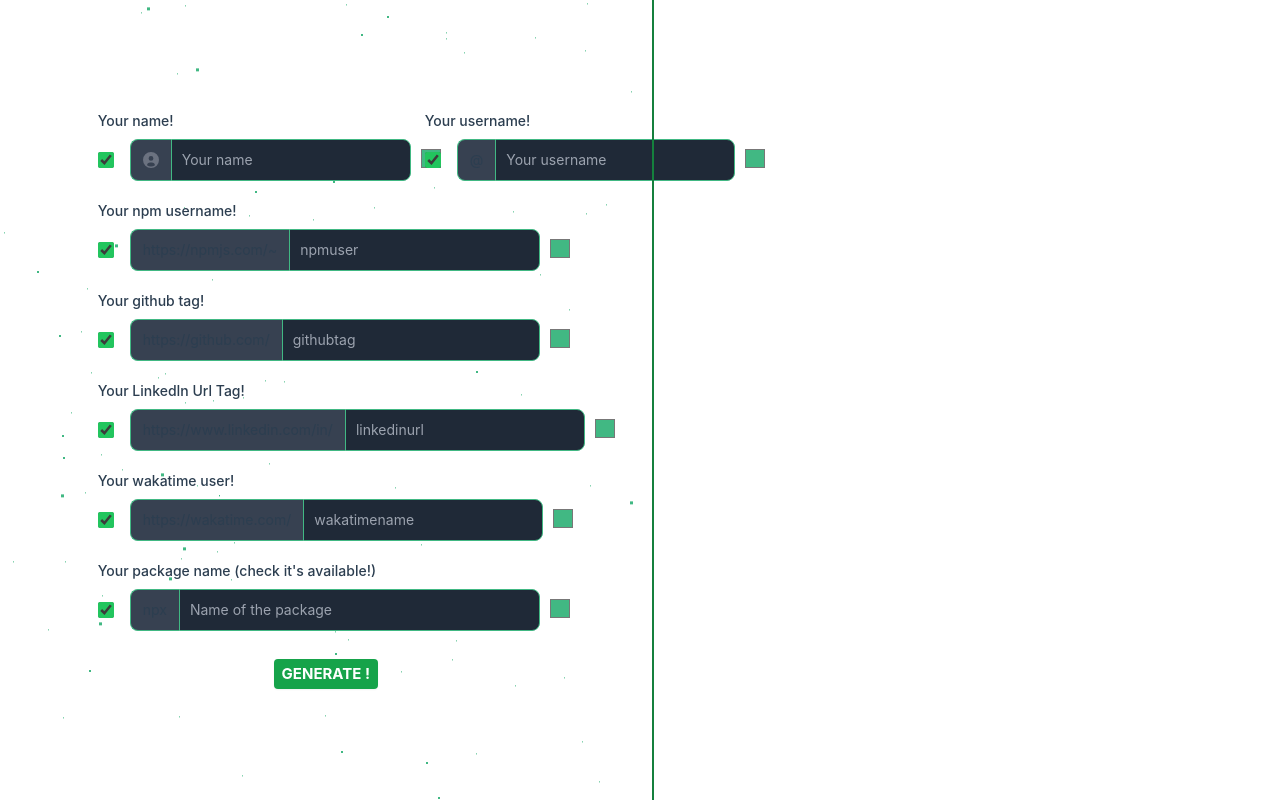
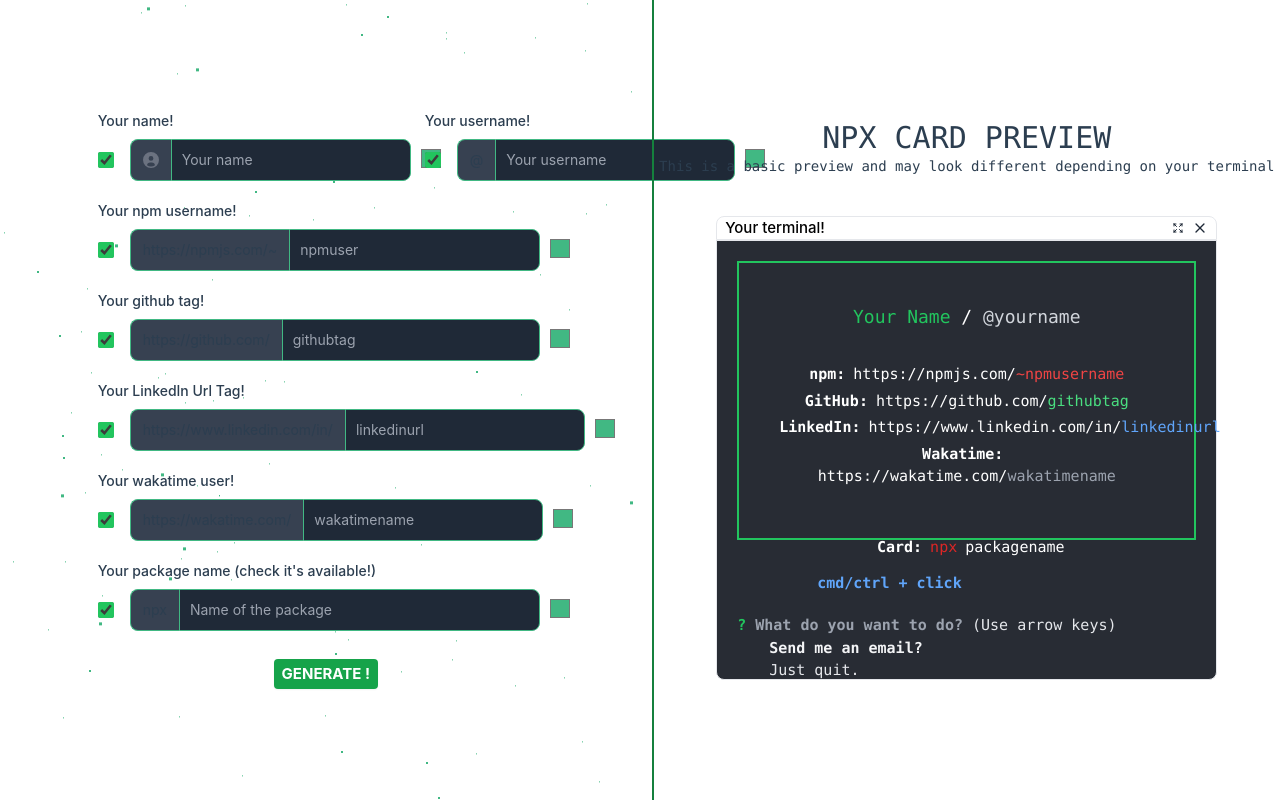
Before and after one commit to GarriguesN/npmcards-generator, a Vue app: page / in a window 1280 px wide. Built offline with nearby package versions, Linux system fonts and the light colour scheme.

Commit message:
"Added Preview component and integrated it into HomeView, updated HTML and CSS for terminal-like preview"

```diff
--- a/src/components/Preview.vue
+++ b/src/components/Preview.vue
@@ -0,0 +1,59 @@
+<template>
+    <div class="border w-[80%] flex justify-between items-center rounded-t-lg bg-white text-black font-medium pr-">
+        <p class="pl-2 font-medium flex items-center">Your terminal!</p>
+        <div class="flex space-x-2 items-center pr-2">
+
+            <svg class="w-3 h-3 text-gray-800 hover:rounded-full hover:bg-blue-500 hover:p-0.5 hover:text-white cursor-pointer" aria-hidden="true" xmlns="http://www.w3.org/2000/svg" width="24" height="24" fill="none" viewBox="0 0 24 24">
+                <path stroke="currentColor" stroke-linecap="round" stroke-linejoin="round" stroke-width="2" d="M8 4H4m0 0v4m0-4 5 5m7-5h4m0 0v4m0-4-5 5M8 20H4m0 0v-4m0 4 5-5m7 5h4m0 0v-4m0 4-5-5"/>
+            </svg>
+            <svg class="w-4 h-4 text-gray-800 hover:rounded-full hover:bg-red-500 hover:p-1 hover:text-white cursor-pointer" aria-hidden="true" xmlns="http://www.w3.org/2000/svg" width="24" height="24" fill="none" viewBox="0 0 24 24">
+                <path stroke="currentColor" stroke-linecap="round" stroke-linejoin="round" stroke-width="2" d="M6 18 17.94 6M18 18 6.06 6"/>
+            </svg>
+        </div>
+    </div>
+
+     <div class="p-5 w-[80%] h-[55%] text-center bg-[#282C34] border text-white rounded-b-lg font-mono">
+        <div class="p-10 border-green-500 border-2 h-[70%]">
+            <h1 class="text-lg font-medium"><span class="font-medium text-green-500">Your Name</span> / <span class="font-medium text-gray-300">@yourname</span></h1>
+            <ul class="mt-8 space-y-1">
+                <li>
+                    <p><strong class="mr-2">npm:</strong>https://npmjs.com/<span class="text-red-500">~npmusername</span></p>
+                </li>
+                <li>
+                    <p><strong class="mr-2">GitHub:</strong>https://github.com/<span class="text-green-400">githubtag</span></p>
+                </li>
+                <li>
+                    <p><strong class="mr-2">LinkedIn:</strong>https://www.linkedin.com/in/<span class="text-blue-400">linkedinurl</span></p>
+                </li>
+                <li>
+                    <p><strong class="mr-2">Wakatime:</strong> https://wakatime.com/<span class="text-gray-400">wakatimename</span></p>
+                </li>
+            </ul>
+
+            <p class="mt-12"><strong class="m-2">Card:</strong><span class="text-red-600">npx</span><span class="ml-2 ">packagename</span></p>
+        </div>
+
+        <div class="flex mt-8 ml-20">
+            <p class="font-bold text-blue-400 ">cmd/ctrl + click</p>
+        </div>
+        <div class="flex mt-5">
+            <p class="font-bold text-gray-400 "><span class="font-bold text-green-500">?</span> What do you want to do? <span class="text-gray-200">(Use arrow keys)</span></p>
+        </div>
+        <div class="flex">
+            <ul class="ml-8">
+                <li>
+                    <p class="text-gray-100 font-bold">Send me an email?</p>
+                </li>
+                <li>
+                    <p class="text-left text-gray-200">Just quit.</p>
+                </li>
+            </ul>
+        </div>
+
+    </div>
+
+</template>
+
+<style scoped>
+
+</style>
--- a/src/views/HomeView.vue
+++ b/src/views/HomeView.vue
@@ -1,6 +1,7 @@
 <script setup>
   import Form from "@/components/Form.vue"
   import StarsBackground from "@/components/StarsBackground.vue"
+  import Preview from "@/components/Preview.vue"
 </script>
 
 <template>
@@ -11,8 +12,10 @@
   </div>
 
 
-  <div id="col2" class="flex-1 border-l-2 border-green-700">
-
+  <div id="col2" class="flex flex-col flex-1 border-l-2 w-full justify-center items-center align-middle border-green-700">
+    <h1 class=" text-3xl font-mono ">NPX CARD PREVIEW</h1>
+    <p class="mb-10 text-sm font-mono">This is a basic preview and may look different depending on your terminal</p>
+    <Preview></Preview>
   </div>
   </div>
 
```
